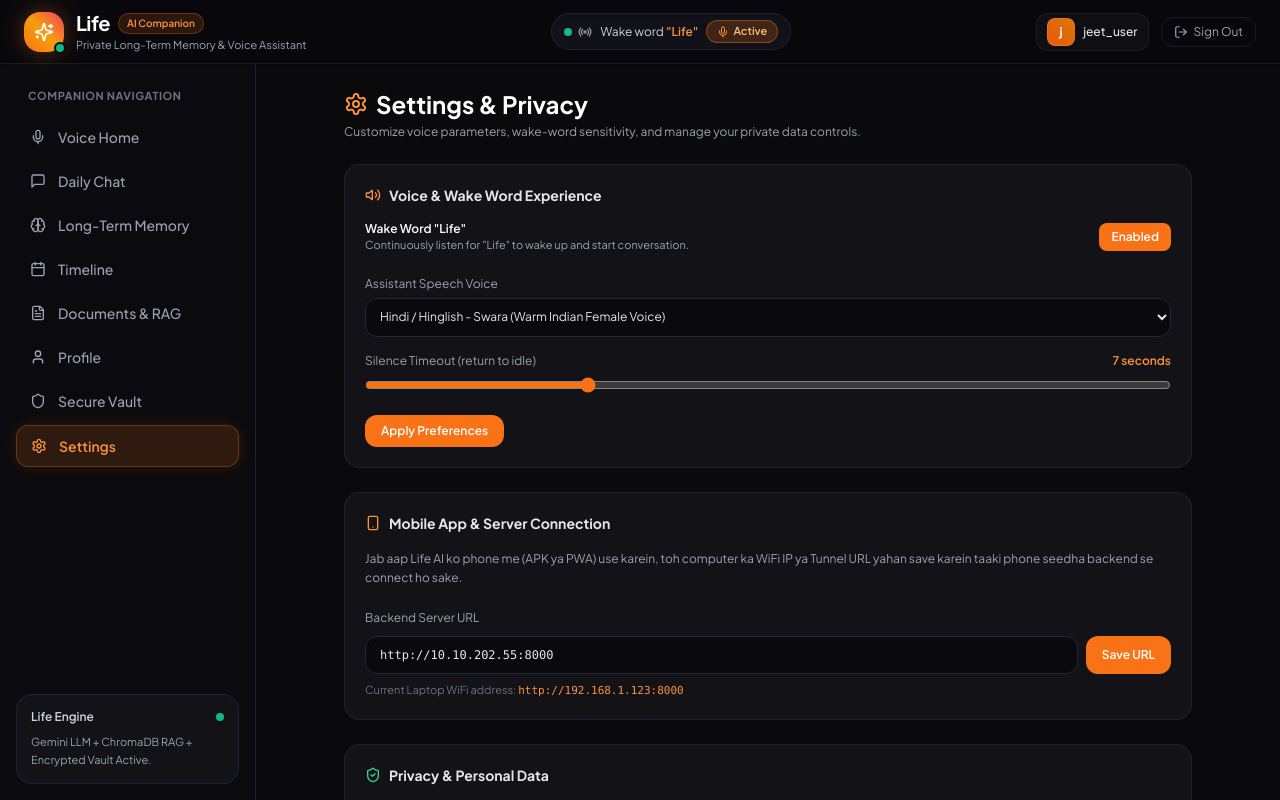
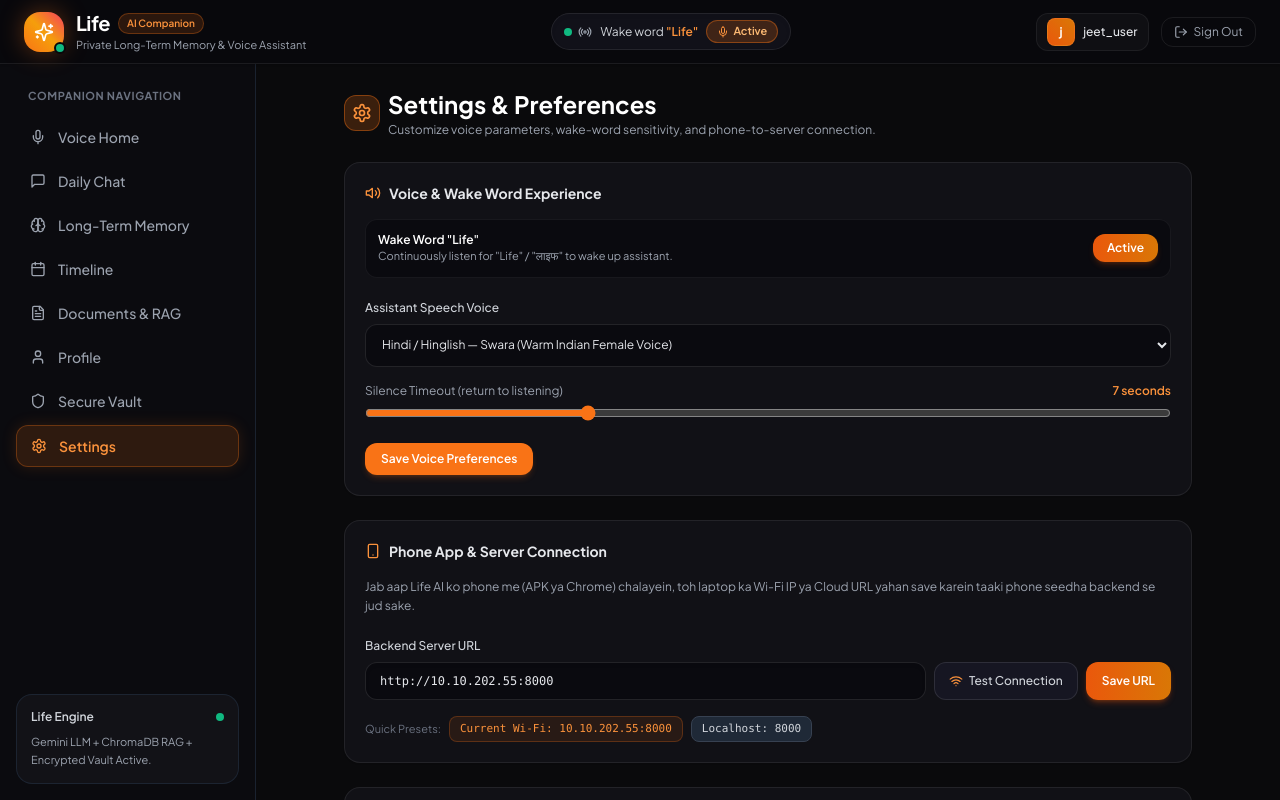
Before and after one commit to jeetu7877/life-ai, a React (Vite) app in the folder frontend/: page /settings in a window 1280 px wide. Built offline with nearby package versions, Linux system fonts and the light colour scheme; no server answers.

Commit message:
Fix Memories and Settings UI scrolling, actions and test connection feature

```diff
--- a/frontend/src/pages/SettingsPage.tsx
+++ b/frontend/src/pages/SettingsPage.tsx
@@ -1,11 +1,25 @@
-import React, { useState } from 'react';
+import React, { useState, useEffect } from 'react';
 import { useVoice } from '../context/VoiceContext';
-import { Settings, Volume2, ShieldCheck, Download, Trash2, CheckCircle2, Smartphone } from 'lucide-react';
+import {
+  Settings,
+  Volume2,
+  ShieldCheck,
+  Download,
+  Trash2,
+  CheckCircle2,
+  Smartphone,
+  Radio,
+  Wifi,
+  AlertCircle,
+  RefreshCw,
+  Sparkles
+} from 'lucide-react';
+import axios from 'axios';
 
 export const SettingsPage: React.FC = () => {
   const { isWakeWordEnabled, toggleWakeWord } = useVoice();
-  const [selectedVoice, setSelectedVoice] = useState<string>('hi-IN-SwaraNeural');
-  const [silenceTimeout, setSilenceTimeout] = useState<number>(7);
+  const [selectedVoice, setSelectedVoice] = useState<string>(() => localStorage.getItem('life_voice_preference') || 'hi-IN-SwaraNeural');
+  const [silenceTimeout, setSilenceTimeout] = useState<number>(() => parseInt(localStorage.getItem('life_silence_timeout') || '7'));
   const [savedSuccess, setSavedSuccess] = useState<boolean>(false);
   const [serverUrl, setServerUrl] = useState<string>(() => {
     const saved = localStorage.getItem('life_server_url');
@@ -13,10 +27,38 @@ export const SettingsPage: React.FC = () => {
     return 'http://10.10.202.55:8000';
   });
 
+  // Test Connection state
+  const [testStatus, setTestStatus] = useState<'idle' | 'testing' | 'success' | 'error'>('idle');
+  const [testMessage, setTestMessage] = useState<string>('');
+
   const handleSaveSettings = () => {
-    localStorage.setItem('life_server_url', serverUrl.trim());
+    const cleanUrl = serverUrl.trim().replace(/\/+$/, '');
+    localStorage.setItem('life_server_url', cleanUrl);
+    localStorage.setItem('life_voice_preference', selectedVoice);
+    localStorage.setItem('life_silence_timeout', silenceTimeout.toString());
     setSavedSuccess(true);
     setTimeout(() => setSavedSuccess(false), 3000);
+  };
+
+  const handleTestConnection = async () => {
+    setTestStatus('testing');
+    setTestMessage('Pinging server...');
+    const cleanUrl = serverUrl.trim().replace(/\/+$/, '');
+    try {
+      const res = await axios.get(`${cleanUrl}/health`, { timeout: 5000 });
+      if (res.data && res.data.status === 'ok') {
+        setTestStatus('success');
+        setTestMessage(`Connected! Server responded: "${res.data.app || 'Life Active'}"`);
+      } else {
+        setTestStatus('success');
+        setTestMessage('Connected to server successfully!');
+      }
+    } catch (err: any) {
+      setTestStatus('error');
+      setTestMessage(err.message?.includes('timeout')
+        ? 'Connection timed out. Check Wi-Fi or Hotspot.'
+        : 'Cannot reach server at this URL. Make sure backend is running.');
+    }
   };
 
   const handleExportData = () => {
@@ -24,75 +66,87 @@ export const SettingsPage: React.FC = () => {
       app: 'Life Personal AI Companion',
       export_date: new Date().toISOString(),
       user: 'Vikash Yadav',
+      server_url: serverUrl,
+      voice_preference: selectedVoice,
       status: 'encrypted_backup'
     };
     const blob = new Blob([JSON.stringify(backupData, null, 2)], { type: 'application/json' });
     const url = URL.createObjectURL(blob);
     const a = document.createElement('a');
     a.href = url;
-    a.download = `life_personal_backup_${Date.now()}.json`;
+    a.download = `life_companion_backup_${Date.now()}.json`;
     a.click();
   };
 
   return (
-    <div className="flex-1 p-6 max-w-4xl mx-auto space-y-6">
+    <div className="flex-1 overflow-y-auto w-full p-4 sm:p-6 max-w-4xl mx-auto space-y-6 pb-28 md:pb-8 min-h-0">
       {/* Header */}
       <div>
-        <h2 className="text-2xl font-bold text-white flex items-center gap-2">
-          <Settings className="w-6 h-6 text-orange-400" /> Settings & Privacy
+        <div className="flex items-center gap-2">
+          <div className="w-9 h-9 rounded-xl bg-orange-500/20 border border-orange-500/40 flex items-center justify-center text-orange-400">
+            <Settings className="w-5 h-5" />
+          </div>
+          <div>
+            <h2 className="text-xl sm:text-2xl font-bold text-white flex items-center gap-2">
+              Settings & Preferences
             </h2>
-        <p className="text-xs text-gray-400 mt-1">
-          Customize voice parameters, wake-word sensitivity, and manage your private data controls.
+            <p className="text-xs text-gray-400 mt-0.5">
+              Customize voice parameters, wake-word sensitivity, and phone-to-server connection.
             </p>
+          </div>
+        </div>
       </div>
 
       {savedSuccess && (
-        <div className="p-3 rounded-xl bg-emerald-500/10 border border-emerald-500/20 text-emerald-400 text-xs font-medium flex items-center gap-2">
-          <CheckCircle2 className="w-4 h-4" /> Voice and assistant settings updated!
+        <div className="p-3.5 rounded-xl bg-emerald-500/15 border border-emerald-500/30 text-emerald-300 text-xs font-semibold flex items-center gap-2 shadow-lg shadow-emerald-950/20">
+          <CheckCircle2 className="w-4 h-4 text-emerald-400" /> All preferences and server settings saved successfully!
         </div>
       )}
 
       {/* Voice & Wake Word Settings */}
-      <div className="p-5 rounded-2xl border border-gray-800/80 bg-[#121217] space-y-4">
+      <div className="p-5 rounded-2xl border border-white/[0.08] bg-[#121218]/90 space-y-4 shadow-sm">
         <h3 className="text-sm font-bold text-gray-200 flex items-center gap-2">
           <Volume2 className="w-4 h-4 text-orange-400" /> Voice & Wake Word Experience
         </h3>
 
         <div className="space-y-4">
-          <div className="flex items-center justify-between">
+          {/* Wake Word Toggle */}
+          <div className="flex items-center justify-between p-3 rounded-xl bg-[#0a0a0f] border border-white/[0.06]">
             <div>
               <p className="text-xs font-semibold text-white">Wake Word "Life"</p>
-              <p className="text-[11px] text-gray-400">Continuously listen for "Life" to wake up and start conversation.</p>
+              <p className="text-[11px] text-gray-400">Continuously listen for "Life" / "लाइफ" to wake up assistant.</p>
             </div>
             <button
               onClick={toggleWakeWord}
-              className={`px-3 py-1.5 rounded-lg text-xs font-semibold transition-all ${
+              className={`px-3.5 py-1.5 rounded-xl text-xs font-semibold transition-all cursor-pointer ${
                 isWakeWordEnabled
-                  ? 'bg-orange-500 text-white'
-                  : 'bg-gray-800 text-gray-400'
+                  ? 'bg-gradient-to-r from-orange-600 to-amber-600 text-white shadow-md shadow-orange-600/20'
+                  : 'bg-gray-800 text-gray-400 border border-gray-700'
               }`}
             >
-              {isWakeWordEnabled ? 'Enabled' : 'Disabled'}
+              {isWakeWordEnabled ? 'Active' : 'Muted'}
             </button>
           </div>
 
+          {/* Assistant Voice Dropdown */}
           <div>
-            <label className="text-xs text-gray-400">Assistant Speech Voice</label>
+            <label className="text-xs text-gray-300 font-medium">Assistant Speech Voice</label>
             <select
               value={selectedVoice}
               onChange={(e) => setSelectedVoice(e.target.value)}
-              className="w-full mt-1 bg-[#0a0a0c] border border-gray-800 rounded-xl p-2.5 text-xs text-gray-200 focus:outline-none focus:border-orange-500"
+              className="w-full mt-1.5 bg-[#0a0a0f] border border-white/[0.1] rounded-xl p-3 text-xs text-gray-200 focus:outline-none focus:border-orange-500"
             >
-              <option value="hi-IN-SwaraNeural">Hindi / Hinglish - Swara (Warm Indian Female Voice)</option>
-              <option value="en-IN-NeerjaNeural">Indian English - Neerja (Fluent Indian Female Voice)</option>
-              <option value="hi-IN-MadhurNeural">Hindi / Hinglish - Madhur (Indian Male Voice)</option>
-              <option value="en-US-ChristopherNeural">English - Christopher</option>
+              <option value="hi-IN-SwaraNeural">Hindi / Hinglish — Swara (Warm Indian Female Voice)</option>
+              <option value="en-IN-NeerjaNeural">Indian English — Neerja (Fluent Indian Female Voice)</option>
+              <option value="hi-IN-MadhurNeural">Hindi / Hinglish — Madhur (Indian Male Voice)</option>
+              <option value="en-US-JennyNeural">English — Jenny (Natural US Female Voice)</option>
             </select>
           </div>
 
+          {/* Silence Timeout Slider */}
           <div>
-            <div className="flex justify-between text-xs text-gray-400">
-              <span>Silence Timeout (return to idle)</span>
+            <div className="flex justify-between text-xs text-gray-400 mb-1">
+              <span>Silence Timeout (return to listening)</span>
               <span className="text-orange-400 font-semibold">{silenceTimeout} seconds</span>
             </div>
             <input
@@ -101,79 +155,133 @@ export const SettingsPage: React.FC = () => {
               max="15"
               value={silenceTimeout}
               onChange={(e) => setSilenceTimeout(parseInt(e.target.value))}
-              className="w-full mt-2 accent-orange-500 cursor-pointer"
+              className="w-full accent-orange-500 cursor-pointer"
             />
           </div>
         </div>
 
         <button
           onClick={handleSaveSettings}
-          className="mt-2 px-4 py-2 rounded-xl bg-orange-500 hover:bg-orange-600 text-white text-xs font-semibold cursor-pointer"
+          className="mt-2 px-4 py-2 rounded-xl bg-orange-500 hover:bg-orange-600 text-white text-xs font-semibold shadow-md shadow-orange-500/20 transition-all cursor-pointer"
         >
-          Apply Preferences
+          Save Voice Preferences
         </button>
       </div>
 
       {/* Mobile App & Remote Server Connection */}
-      <div className="p-5 rounded-2xl border border-gray-800/80 bg-[#121217] space-y-4">
+      <div className="p-5 rounded-2xl border border-white/[0.08] bg-[#121218]/90 space-y-4 shadow-sm">
         <h3 className="text-sm font-bold text-gray-200 flex items-center gap-2">
-          <Smartphone className="w-4 h-4 text-orange-400" /> Mobile App & Server Connection
+          <Smartphone className="w-4 h-4 text-orange-400" /> Phone App & Server Connection
         </h3>
         <p className="text-xs text-gray-400 leading-relaxed">
-          Jab aap Life AI ko phone me (APK ya PWA) use karein, toh computer ka WiFi IP ya Tunnel URL yahan save karein taaki phone seedha backend se connect ho sake.
+          Jab aap Life AI ko phone me (APK ya Chrome) chalayein, toh laptop ka Wi-Fi IP ya Cloud URL yahan save karein taaki phone seedha backend se jud sake.
         </p>
 
-        <div className="space-y-2">
-          <label className="text-xs text-gray-400">Backend Server URL</label>
-          <div className="flex gap-2">
+        <div className="space-y-3">
+          <div>
+            <label className="text-xs text-gray-300 font-medium">Backend Server URL</label>
+            <div className="flex flex-col sm:flex-row gap-2 mt-1.5">
               <input
                 type="text"
                 value={serverUrl}
-              onChange={(e) => setServerUrl(e.target.value)}
-              placeholder="e.g. http://192.168.1.123:8000"
-              className="flex-1 bg-[#0a0a0c] border border-gray-800 rounded-xl px-3.5 py-2.5 text-xs text-gray-200 focus:outline-none focus:border-orange-500 font-mono"
+                onChange={(e) => {
+                  setServerUrl(e.target.value);
+                  setTestStatus('idle');
+                }}
+                placeholder="e.g. http://10.10.202.55:8000 or https://your-app.onrender.com"
+                className="flex-1 bg-[#0a0a0f] border border-white/[0.1] rounded-xl px-3.5 py-2.5 text-xs text-gray-200 focus:outline-none focus:border-orange-500 font-mono shadow-inner"
               />
+              <div className="flex gap-2">
                 <button
+                  type="button"
+                  onClick={handleTestConnection}
+                  disabled={testStatus === 'testing'}
+                  className="px-3.5 py-2.5 rounded-xl border border-white/[0.1] bg-[#161622] hover:bg-[#1e1e2d] text-gray-300 hover:text-white text-xs font-medium flex items-center gap-1.5 transition-all cursor-pointer"
+                >
+                  <Wifi className="w-3.5 h-3.5 text-orange-400" />
+                  <span>{testStatus === 'testing' ? 'Testing...' : 'Test Connection'}</span>
+                </button>
+                <button
+                  type="button"
                   onClick={handleSaveSettings}
-              className="px-4 py-2.5 rounded-xl bg-orange-500 hover:bg-orange-600 text-white text-xs font-semibold shrink-0 cursor-pointer"
+                  className="px-4 py-2.5 rounded-xl bg-gradient-to-r from-orange-600 to-amber-600 hover:from-orange-500 hover:to-amber-500 text-white text-xs font-semibold shadow-md shadow-orange-600/30 shrink-0 cursor-pointer"
                 >
                   Save URL
                 </button>
               </div>
-          <p className="text-[11px] text-gray-500">
-            Current Laptop WiFi address: <span className="text-orange-400 font-mono">http://192.168.1.123:8000</span>
-          </p>
             </div>
           </div>
 
+          {/* Test Status Feedback */}
+          {testStatus === 'success' && (
+            <div className="p-3 rounded-xl bg-emerald-500/15 border border-emerald-500/30 text-emerald-300 text-xs flex items-center gap-2">
+              <CheckCircle2 className="w-4 h-4 text-emerald-400 shrink-0" />
+              <span>{testMessage}</span>
+            </div>
+          )}
+
+          {testStatus === 'error' && (
+            <div className="p-3 rounded-xl bg-red-500/15 border border-red-500/30 text-red-300 text-xs flex items-center gap-2">
+              <AlertCircle className="w-4 h-4 text-red-400 shrink-0" />
+              <span>{testMessage}</span>
+            </div>
+          )}
+
+          {/* Quick Presets */}
+          <div className="flex flex-wrap items-center gap-2 pt-1 text-xs">
+            <span className="text-gray-500 text-[11px]">Quick Presets:</span>
+            <button
+              type="button"
+              onClick={() => {
+                setServerUrl('http://10.10.202.55:8000');
+                setTestStatus('idle');
+              }}
+              className="px-2.5 py-1 rounded-lg bg-orange-500/10 border border-orange-500/25 text-orange-400 hover:bg-orange-500/20 text-[11px] font-mono cursor-pointer"
+            >
+              Current Wi-Fi: 10.10.202.55:8000
+            </button>
+            <button
+              type="button"
+              onClick={() => {
+                setServerUrl('http://localhost:8000');
+                setTestStatus('idle');
+              }}
+              className="px-2.5 py-1 rounded-lg bg-gray-800 border border-gray-700 text-gray-300 hover:text-white text-[11px] font-mono cursor-pointer"
+            >
+              Localhost: 8000
+            </button>
+          </div>
+        </div>
+      </div>
 
       {/* Privacy & Data Ownership */}
-      <div className="p-5 rounded-2xl border border-gray-800/80 bg-[#121217] space-y-4">
+      <div className="p-5 rounded-2xl border border-white/[0.08] bg-[#121218]/90 space-y-4 shadow-sm">
         <h3 className="text-sm font-bold text-gray-200 flex items-center gap-2">
-          <ShieldCheck className="w-4 h-4 text-emerald-400" /> Privacy & Personal Data
+          <ShieldCheck className="w-4 h-4 text-emerald-400" /> Privacy & Personal Data Ownership
         </h3>
         <p className="text-xs text-gray-400 leading-relaxed">
-          Your personal documents, daily activities, memories, and chats are isolated strictly to your account.
-          You retain 100% control to export or permanently erase your data at any time.
+          Aapke personal documents, daily activities, memories aur chats 100% private hain aur aapke account tak seemit hain. Aap kisi bhi samay apna data export ya delete kar sakte hain.
         </p>
 
-        <div className="flex flex-wrap gap-3 pt-2">
+        <div className="flex flex-wrap gap-3 pt-1">
           <button
             onClick={handleExportData}
-            className="px-4 py-2.5 rounded-xl border border-gray-800 hover:border-gray-700 bg-[#16161c] text-xs font-medium text-gray-300 hover:text-white flex items-center gap-2 transition-colors cursor-pointer"
+            className="px-4 py-2.5 rounded-xl border border-white/[0.1] hover:border-white/[0.2] bg-[#161622] hover:bg-[#1e1e2d] text-xs font-medium text-gray-200 flex items-center gap-2 transition-all cursor-pointer"
           >
-            <Download className="w-4 h-4 text-orange-400" /> Export Knowledge & Chat Archive
+            <Download className="w-4 h-4 text-orange-400" /> Export Knowledge & Backup JSON
           </button>
 
           <button
             onClick={() => {
-              if (window.confirm('Are you sure you want to clear all chat history?')) {
-                alert('Conversation history cleared.');
+              if (window.confirm('Are you sure you want to clear your local cache?')) {
+                localStorage.removeItem('life_server_url');
+                alert('Local cache reset successfully.');
+                window.location.reload();
               }
             }}
-            className="px-4 py-2.5 rounded-xl border border-red-950/60 bg-red-950/20 text-xs font-medium text-red-400 hover:bg-red-900/30 flex items-center gap-2 transition-colors cursor-pointer"
+            className="px-4 py-2.5 rounded-xl border border-red-500/30 bg-red-500/10 hover:bg-red-500/20 text-xs font-medium text-red-300 flex items-center gap-2 transition-all cursor-pointer"
           >
-            <Trash2 className="w-4 h-4" /> Clear Chat History
+            <Trash2 className="w-4 h-4 text-red-400" /> Reset Local Settings Cache
           </button>
         </div>
       </div>
```
Also changed, not shown: frontend/src/pages/MemoryPage.tsx (+114 -42 lines). Lines whose indentation alone changed are shown as unchanged.
